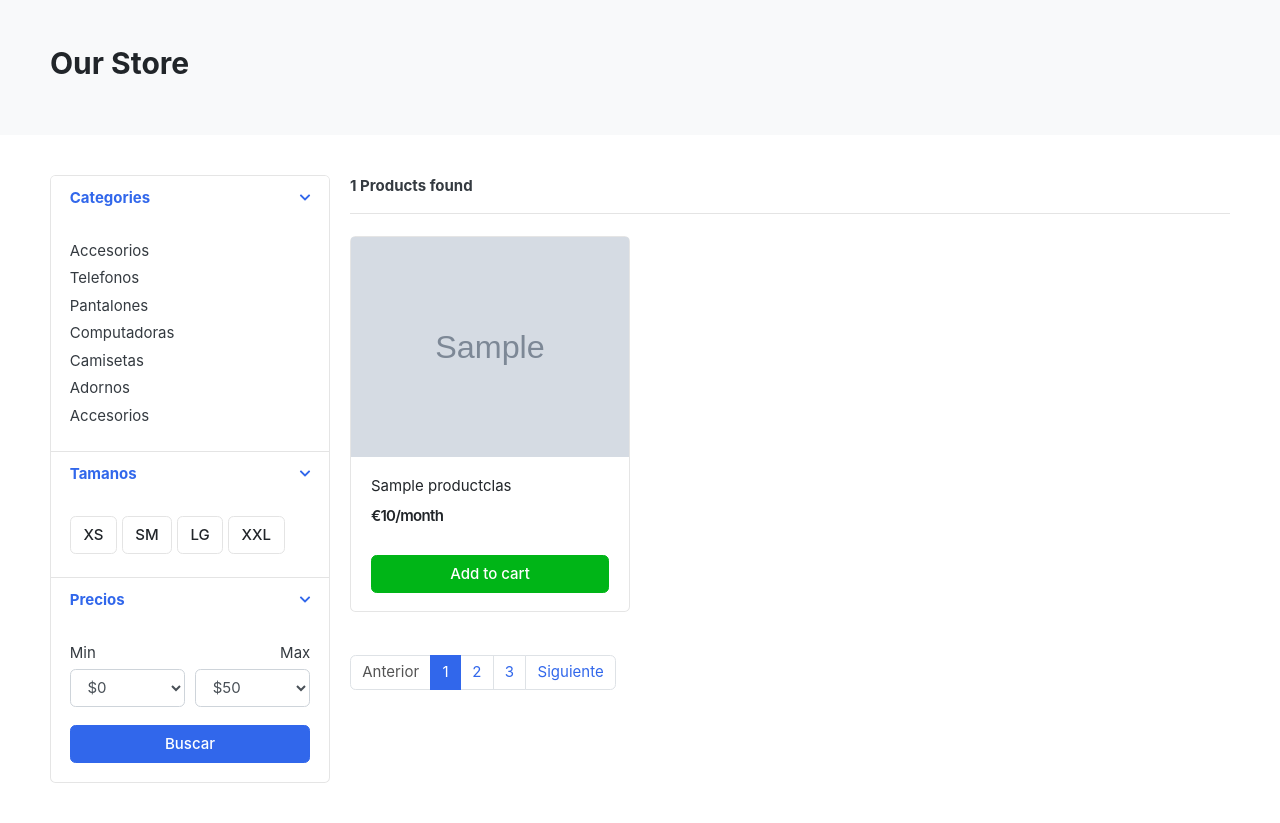
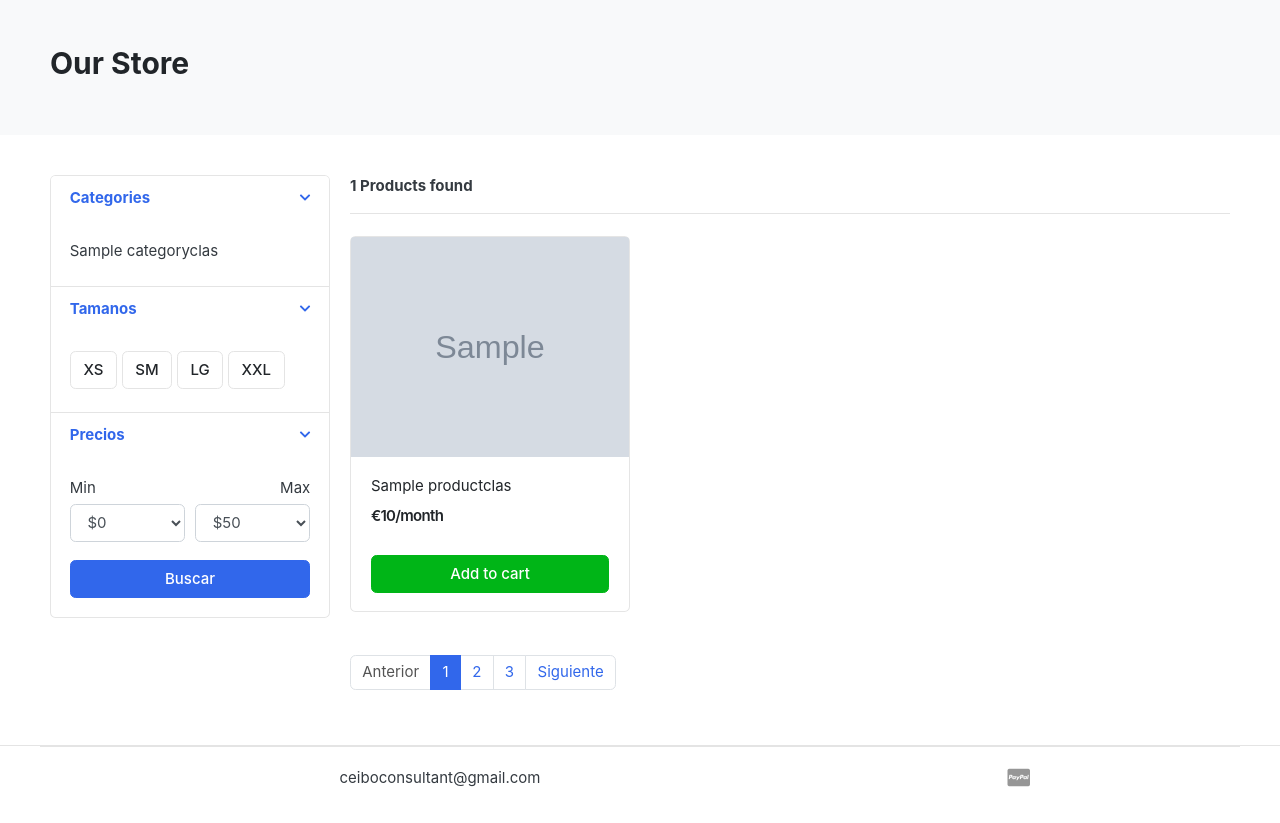
Before and after one commit to albertoecf/ecommerce_resources, a Django app: page /store/ in a window 1280 px wide. Shown: the part 119-942 px from the top of the page. After the commit the page ends 906 px from the top, so only its background shows below. Run offline with Django 4.2, Linux system fonts and the light colour scheme; tables that the repository leaves empty hold one stand-in row (values such as "Sample post"); grey boxes marked "Sample" are stand-in pictures; some web fonts are replaced.

Commit message:
feat: dynamic link stores

```diff
--- a/ecom_project/notes/django_notes.txt
+++ b/ecom_project/notes/django_notes.txt
@@ -94,3 +94,4 @@ Categories Menu: Database query to list dynamic results
     This will allow any template in the project to access the info within menu_links function in context_processors
     We want to link each category with its url: we create a get_url function within CategoryClass model in app_category.models.
     This function will reverse our products_by_category_path in app_store.urls and add self.slug -> return sth like  : oursite.com/store/product-launch
+    Replicate for store html
--- a/ecom_project/templates/store/store_file.html
+++ b/ecom_project/templates/store/store_file.html
@@ -30,13 +30,9 @@
               <div class="card-body">
 
                 <ul class="list-menu">
-                  <li><a href="#">Accesorios  </a></li>
-                  <li><a href="#">Telefonos </a></li>
-                  <li><a href="#">Pantalones  </a></li>
-                  <li><a href="#">Computadoras </a></li>
-                  <li><a href="#">Camisetas </a></li>
-                  <li><a href="#">Adornos</a></li>
-                  <li><a href="#">Accesorios </a></li>
+                  {% for category in links %}
+                  <li><a href="{{ category.get_url }}"> {{category.category_name}}  </a></li>
+                  {% endfor %}
                 </ul>
 
               </div> <!-- card-body.// -->
```
Also changed, not shown: 1 other file.
